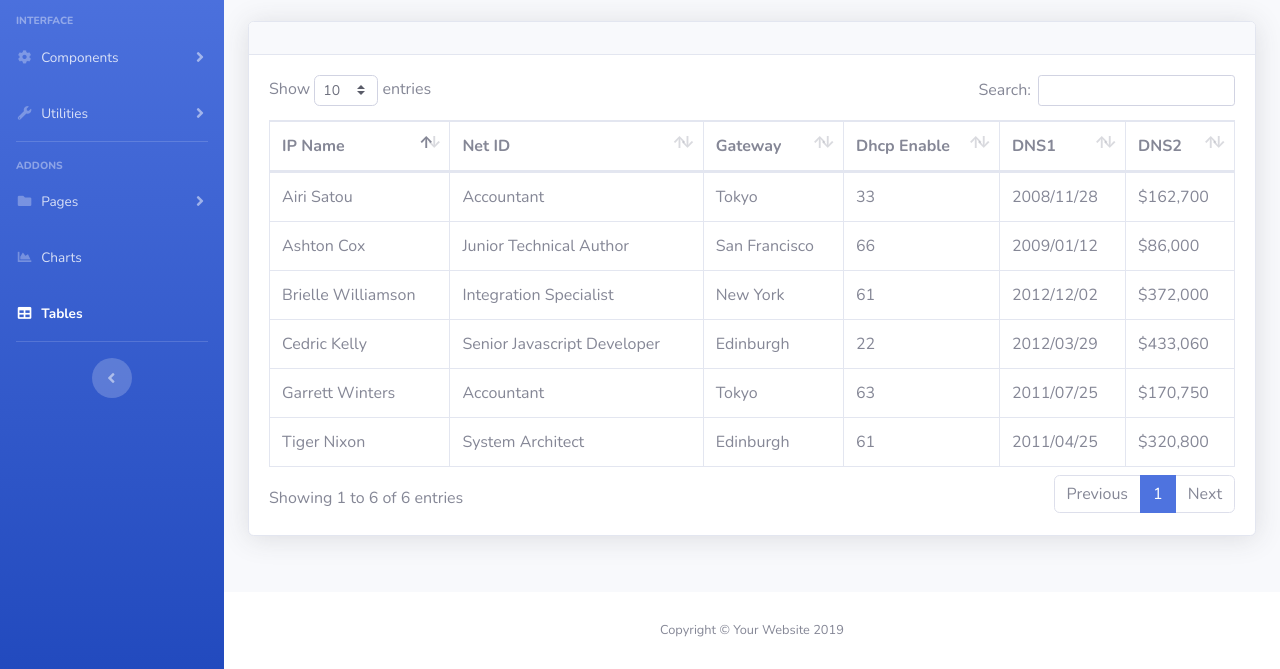
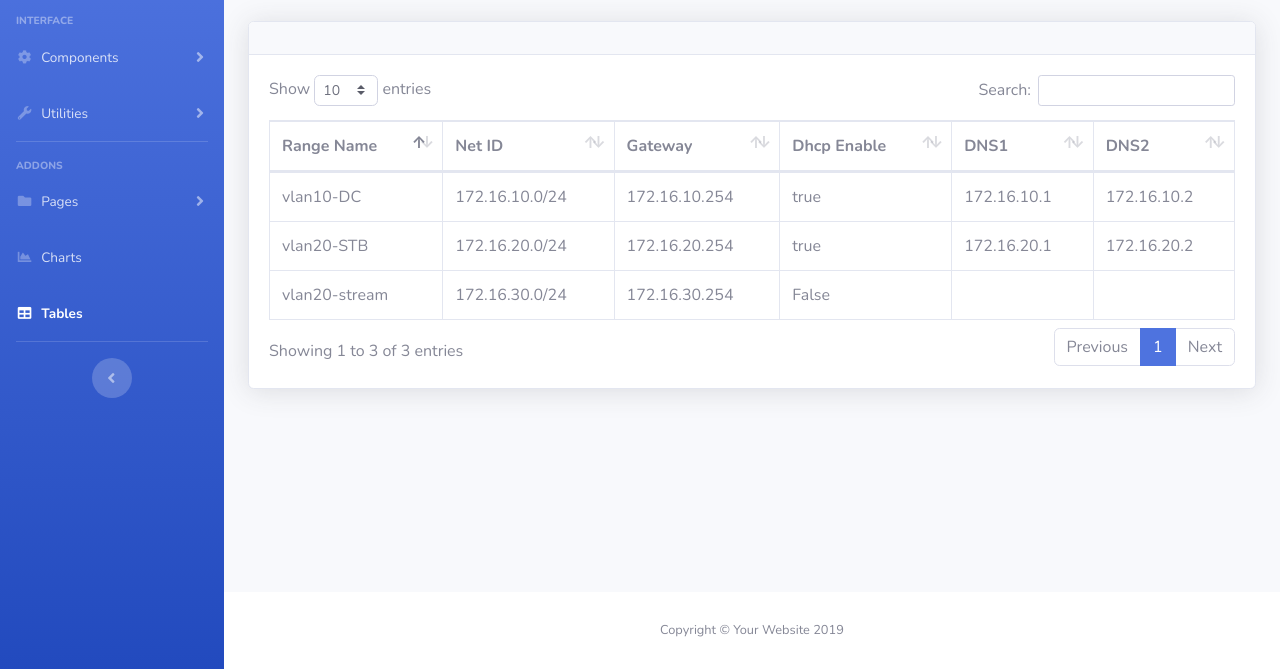
Before and after one commit to millad90s/fronttest1, a website with bundled scripts: page listips.html in a window 1280 px wide. Shown: the part 131-800 px from the top of the page. Built offline with nearby package versions, Linux system fonts and the light colour scheme.

```diff
--- a/listips.html
+++ b/listips.html
@@ -348,7 +348,7 @@
                 <table class="table table-bordered" id="dataTable" width="100%" cellspacing="0">
                   <thead>
                     <tr>
-                      <th>IP Name</th>
+                      <th>Range Name</th>
                       <th>Net ID</th>
                       <th>Gateway</th>
                       <th>Dhcp Enable</th>
@@ -359,54 +359,29 @@
 
                   <tbody>
                     <tr>
-                      <td>Tiger Nixon</td>
-                      <td>System Architect</td>
-                      <td>Edinburgh</td>
-                      <td>61</td>
-                      <td>2011/04/25</td>
-                      <td>$320,800</td>
+                      <td>vlan10-DC</td>
+                      <td>172.16.10.0/24</td>
+                      <td>172.16.10.254</td>
+                      <td>true</td>
+                      <td>172.16.10.1</td>
+                      <td>172.16.10.2</td>
                     </tr>
                     <tr>
-                      <td>Garrett Winters</td>
-                      <td>Accountant</td>
-                      <td>Tokyo</td>
-                      <td>63</td>
-                      <td>2011/07/25</td>
-                      <td>$170,750</td>
+                      <td>vlan20-STB</td>
+                      <td>172.16.20.0/24</td>
+                      <td>172.16.20.254</td>
+                      <td>true</td>
+                      <td>172.16.20.1</td>
+                      <td>172.16.20.2</td>
                     </tr>
                     <tr>
-                      <td>Ashton Cox</td>
-                      <td>Junior Technical Author</td>
-                      <td>San Francisco</td>
-                      <td>66</td>
-                      <td>2009/01/12</td>
-                      <td>$86,000</td>
-                    </tr>
-                    <tr>
-                      <td>Cedric Kelly</td>
-                      <td>Senior Javascript Developer</td>
-                      <td>Edinburgh</td>
-                      <td>22</td>
-                      <td>2012/03/29</td>
-                      <td>$433,060</td>
-                    </tr>
-                    <tr>
-                      <td>Airi Satou</td>
-                      <td>Accountant</td>
-                      <td>Tokyo</td>
-                      <td>33</td>
-                      <td>2008/11/28</td>
-                      <td>$162,700</td>
-                    </tr>
-                    <tr>
-                      <td>Brielle Williamson</td>
-                      <td>Integration Specialist</td>
-                      <td>New York</td>
-                      <td>61</td>
-                      <td>2012/12/02</td>
-                      <td>$372,000</td>
-                    </tr>
-
+                      <td>vlan20-stream</td>
+                      <td>172.16.30.0/24</td>
+                      <td>172.16.30.254</td>
+                      <td>False</td>
+                      <td></td>
+                      <td></td>
+                  </tr>
                   </tbody>
                 </table>
               </div>
```
Also changed, not shown: index.html (+2 -2 lines), login.html (+6 -5 lines).
